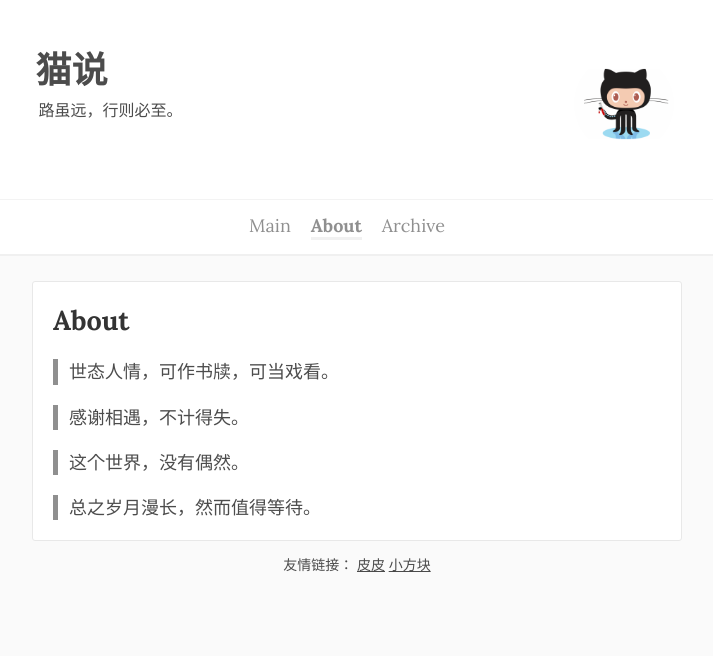
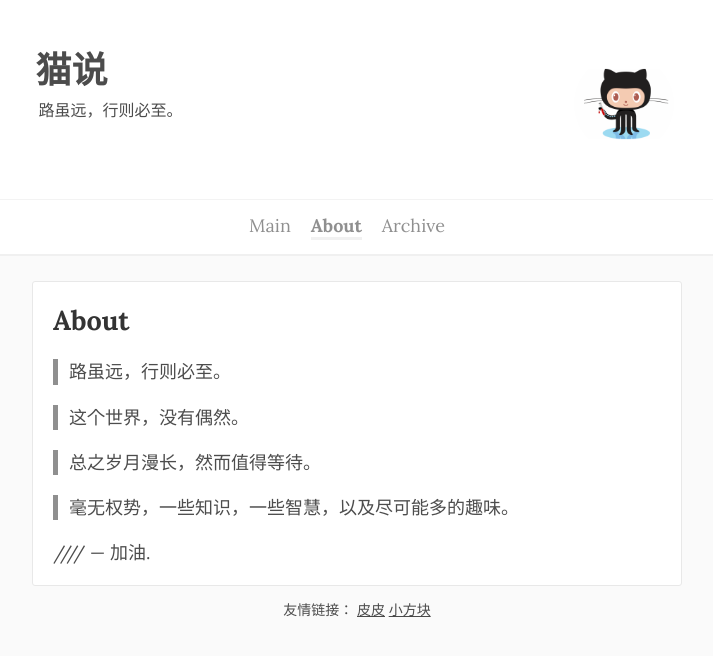
Before and after one commit to LB-nan/cat-Said, a Jekyll site: the page built from about.md, in a window 1280 px wide. Shown: the top 656 px of the page, without its empty margins (283-996 px from the left). Built offline with Jekyll 4.4.1, drawn with Linux system fonts in a browser that asks for light colours.

Commit message:
Update about.md

```diff
--- a/about.md
+++ b/about.md
@@ -4,10 +4,15 @@ title: About
 permalink: /about/
 ---
 
-> 世态人情，可作书牍，可当戏看。
 
-> 感谢相遇，不计得失。
+> 路虽远，行则必至。
 
 > 这个世界，没有偶然。
 
 > 总之岁月漫长，然而值得等待。
+
+> 毫无权势，一些知识，一些智慧，以及尽可能多的趣味。
+
+
+
+ //// --- 加油.
```
